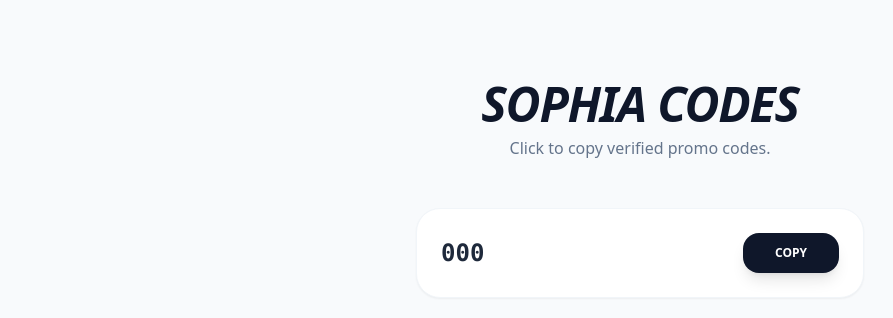
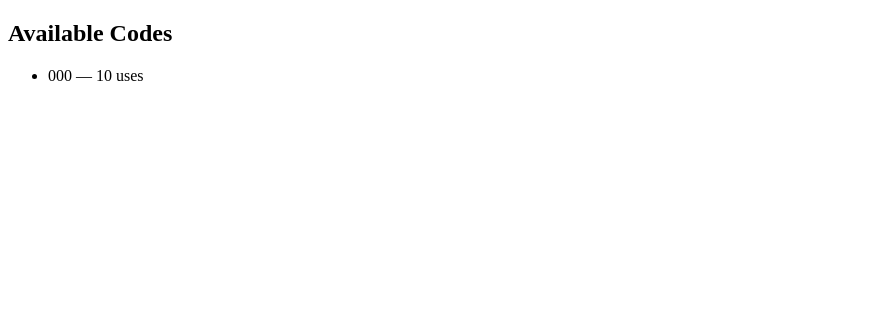
Before and after one commit to Zimonas/Sophcode, a Flask app: template templates/index.html in a window 1280 px wide. Shown: the top 318 px of the page, without its empty margins (0-893 px from the left). Run offline with Flask 3, Linux system fonts and the light colour scheme; the template is opened without the code that fills it: most values are stand-ins (such as "Sample title", 1, 10 or a date in 2020); some libraries are stand-ins or nearby versions.

Commit message:
Refactor index.html for promo code display

```diff
--- a/templates/index.html
+++ b/templates/index.html
@@ -1,44 +1,25 @@
 <!DOCTYPE html>
-<html lang="en">
+<html>
 <head>
-    <meta name="viewport" content="width=device-width, initial-scale=1.0">
-    <title>Sophia Promo Codes 2026</title>
-    <script src="https://cdn.tailwindcss.com"></script>
+<title>SophCode</title>
 </head>
-<body class="bg-slate-50 min-h-screen flex flex-col items-center py-20 px-6">
-    <h1 class="text-5xl font-black text-slate-900 mb-2 italic tracking-tight">SOPHIA CODES</h1>
-    <p class="text-slate-500 mb-12">Click to copy verified promo codes.</p>
+<body>
+<h2>Available Codes</h2>
+<ul>
+{% for c in codes %}
+<li>{{ c.code }} — {{ c.clicks }} uses</li>
+{% endfor %}
+</ul>
 
-    <div class="w-full max-w-md space-y-4">
-        {% for c in codes %}
-        <div class="bg-white p-6 rounded-3xl shadow-sm border border-slate-100 flex justify-between items-center hover:border-blue-300 transition group">
-            <span class="font-mono text-2xl font-black text-slate-800">{{ c.code }}</span>
-            <button onclick="copyIt('{{ c.code }}', this)" class="bg-slate-900 text-white px-8 py-3 rounded-2xl font-black text-xs hover:scale-105 active:scale-95 transition-all shadow-lg">
-                COPY
-            </button>
-        </div>
-        {% endfor %}
-    </div>
-
-    <script>
-        function copyIt(text, btn) {
-            navigator.clipboard.writeText(text);
-
-            // TRACKING API CALL
-            fetch('/track-copy', {
-                method: 'POST',
-                headers: {'Content-Type': 'application/json'},
-                body: JSON.stringify({code: text})
-            });
-
-            const old = btn.innerText;
-            btn.innerText = "COPIED";
-            btn.style.backgroundColor = "#16a34a";
-            setTimeout(() => {
-                btn.innerText = old;
-                btn.style.backgroundColor = "#0f172a";
-            }, 2000);
-        }
-    </script>
+<script>
+document.addEventListener("copy", () => {
+  const code = window.getSelection().toString();
+  fetch("/track-copy", {
+    method: "POST",
+    headers: {"Content-Type":"application/json"},
+    body: JSON.stringify({code})
+  });
+});
+</script>
 </body>
 </html>
```
